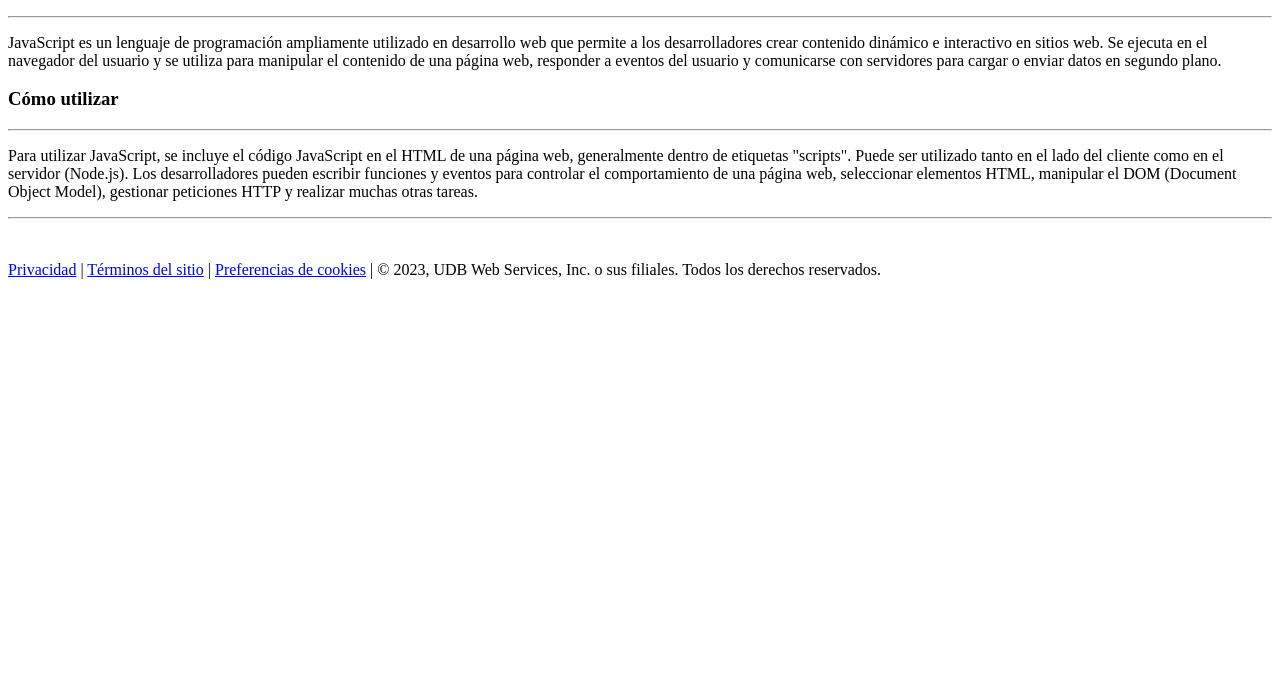
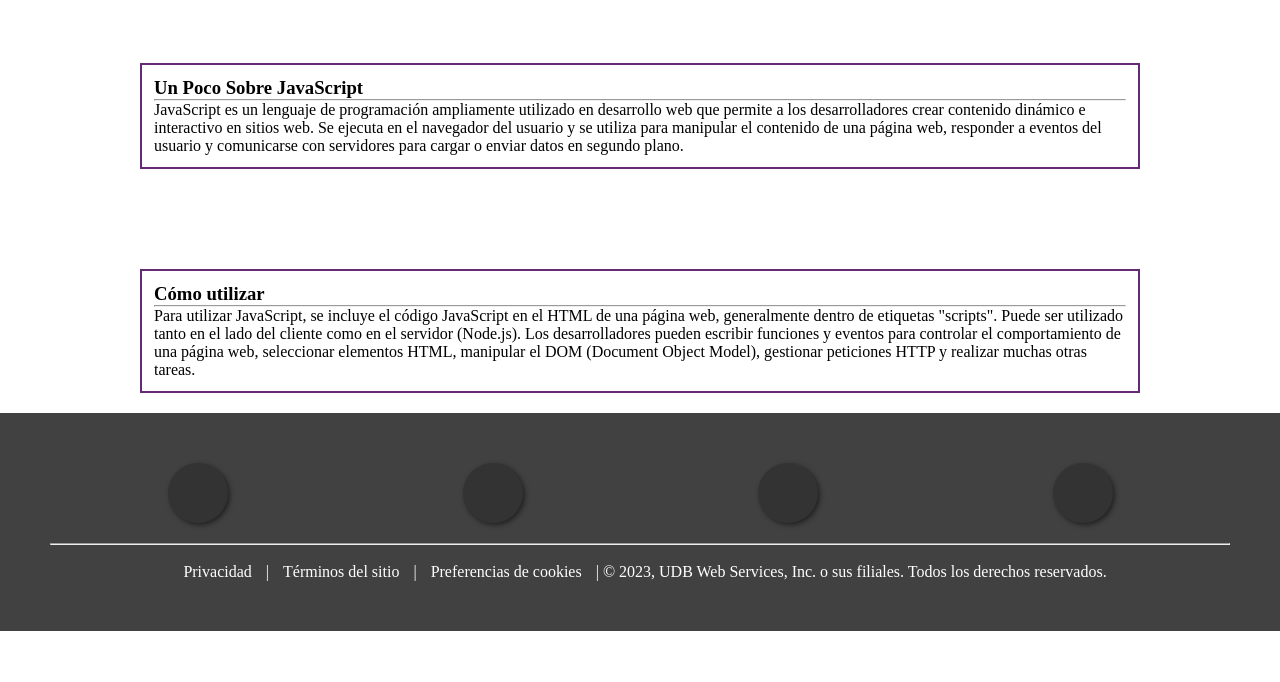
Before and after one commit to KennethMonge/Investigaci-n_LME, a plain HTML site: page Articulo1.html in a window 1280 px wide. Shown: the part 118-800 px from the top of the page. Drawn offline with Linux system fonts and the light colour scheme.

Commit message:
Agregando css :v

```diff
--- a/Articulo1.html
+++ b/Articulo1.html
@@ -4,6 +4,7 @@
     <meta charset="UTF-8">
     <meta name="viewport" content="width=device-width, initial-scale=1.0">
     <title>Cómo utilizar JavaScript</title>
+    <link rel="stylesheet" href="css/article1.css">
 </head>
 <body>
     <header>
```
